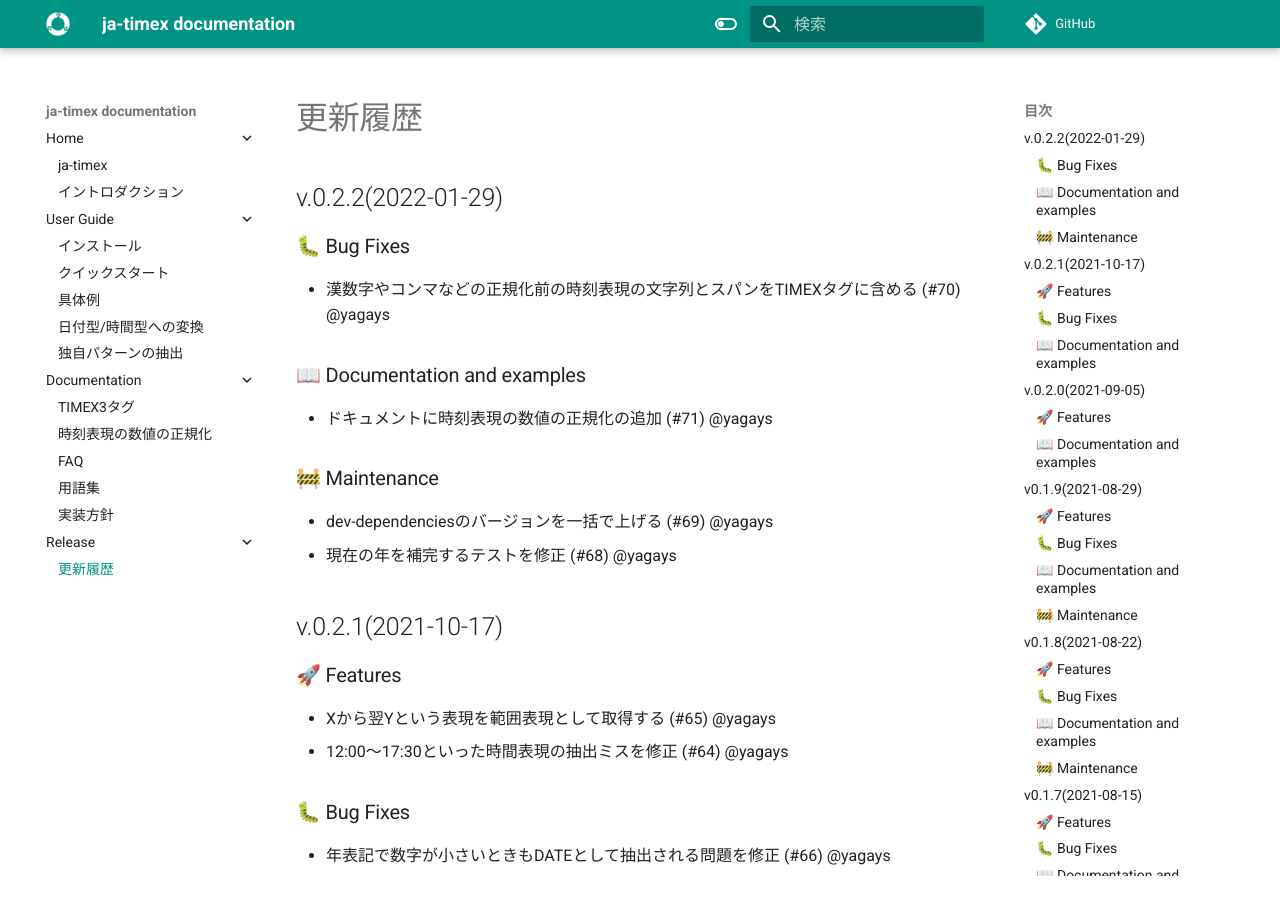
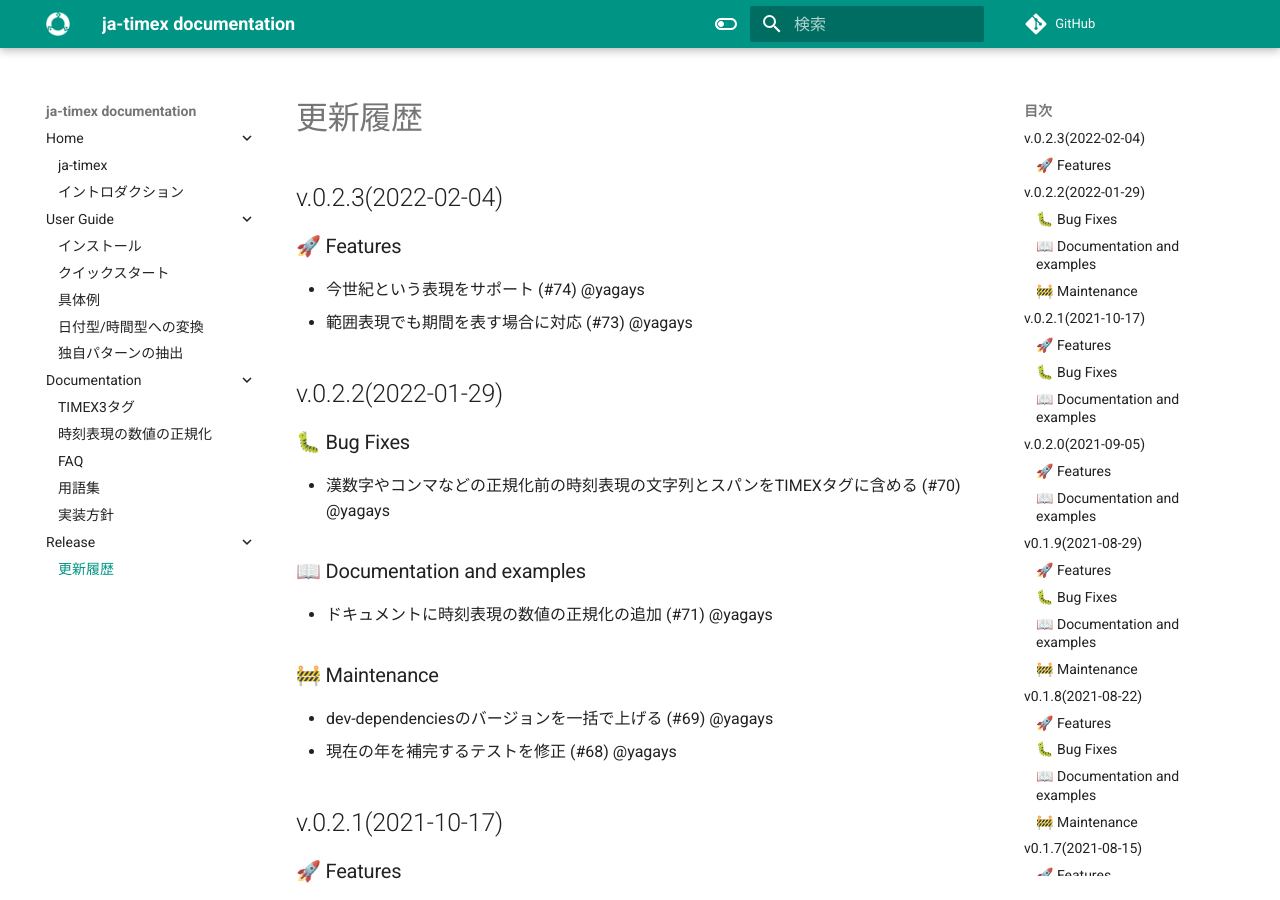
Before and after one commit to yagays/ja-timex, an MkDocs documentation site: the page built from docs/docs/changelog.md, in a window 1280 px wide and 900 px high. Built offline with MkDocs 1.6.1 and Material for MkDocs 9.7.7, drawn with Linux system fonts in a browser that asks for light colours; comment, search, counter and statistics services are not loaded.

Commit message:
bump up version to 0.2.3

```diff
--- a/docs/docs/changelog.md
+++ b/docs/docs/changelog.md
@@ -1,4 +1,11 @@
 # 更新履歴
+
+## v.0.2.3(2022-02-04)
+
+### 🚀 Features
+
+* 今世紀という表現をサポート (#74) @yagays
+* 範囲表現でも期間を表す場合に対応 (#73) @yagays
 
 ## v.0.2.2(2022-01-29)
 
--- a/pyproject.toml
+++ b/pyproject.toml
@@ -1,6 +1,6 @@
 [tool.poetry]
 name = "ja-timex"
-version = "0.2.2"
+version = "0.2.3"
 description = "Analyze and parse natural language temporal expression from Japanese sentences"
 authors = ["Yuki Okuda <y.okuda@dr-ubie.com>"]
 license = "MIT"
```
